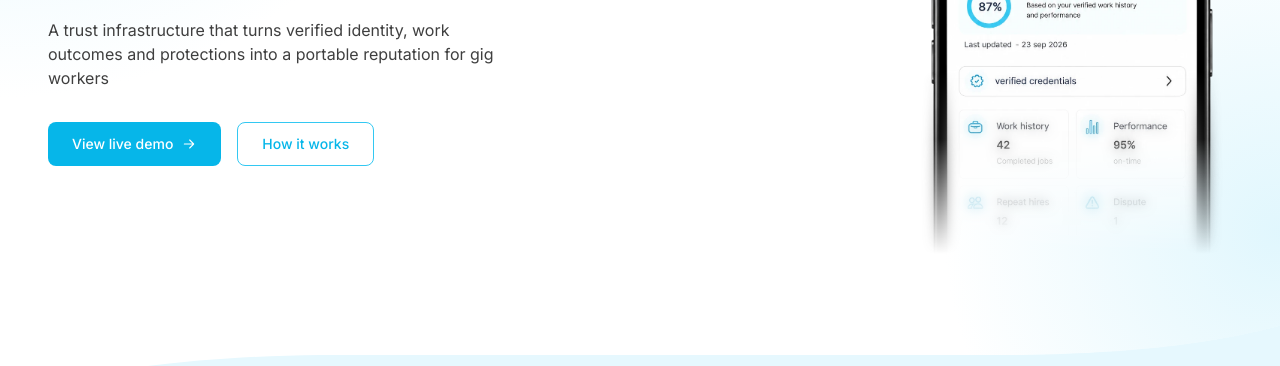
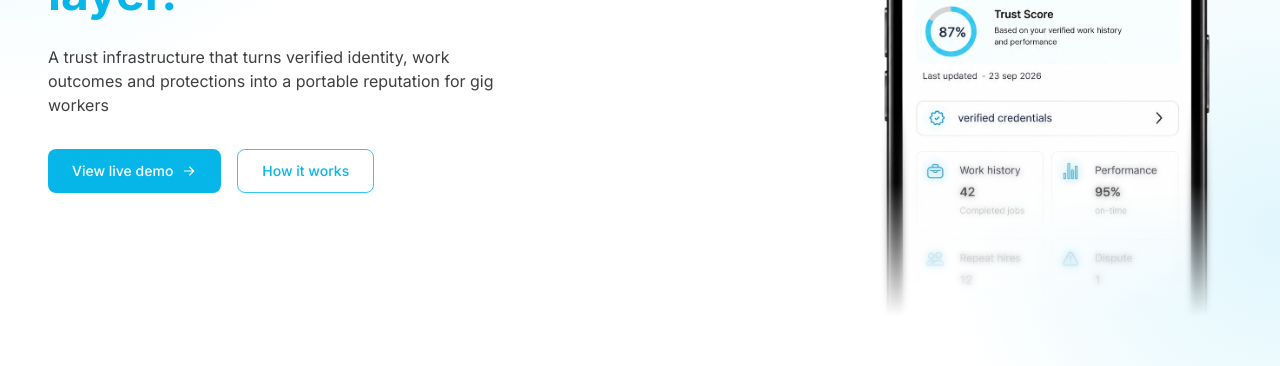
Before and after one commit to trybenode/hackathon-, a Next.js app in the folder frontend/: page / in a window 1280 px wide. Shown: the part 358-724 px from the top of the page. Built offline with nearby package versions, Linux system fonts and the light colour scheme; no server answers.

Commit message:
fix: soften the mockup blur and enlarge the mockup a little

```diff
--- a/frontend/src/components/landing/Hero.tsx
+++ b/frontend/src/components/landing/Hero.tsx
@@ -30,7 +30,7 @@ export function Hero() {
       {/* The design shows the top of the phone, blurring and fading out where
           the hero ends. The mask fades it; the overlay blurs what's under it,
           more and more towards the bottom. */}
-      <div className="relative mx-auto h-[380px] w-[260px] overflow-hidden mask-[linear-gradient(to_bottom,black_75%,transparent)] sm:h-[460px] sm:w-[320px] lg:mx-0">
+      <div className="relative mx-auto h-[420px] w-[290px] overflow-hidden mask-[linear-gradient(to_bottom,black_75%,transparent)] sm:h-[530px] sm:w-[370px] lg:mx-0">
         <Image
           src="/landing/phone.webp"
           alt="A worker's portable record: an 87% trust score, 42 completed jobs and 95% on time"
@@ -43,7 +43,7 @@ export function Hero() {
         />
         <div
           aria-hidden
-          className="absolute inset-x-0 bottom-0 h-2/5 backdrop-blur-[6px] mask-[linear-gradient(to_bottom,transparent,black)]"
+          className="absolute inset-x-0 bottom-0 h-2/5 backdrop-blur-[3px] mask-[linear-gradient(to_bottom,transparent,black)]"
         />
       </div>
     </section>
```
